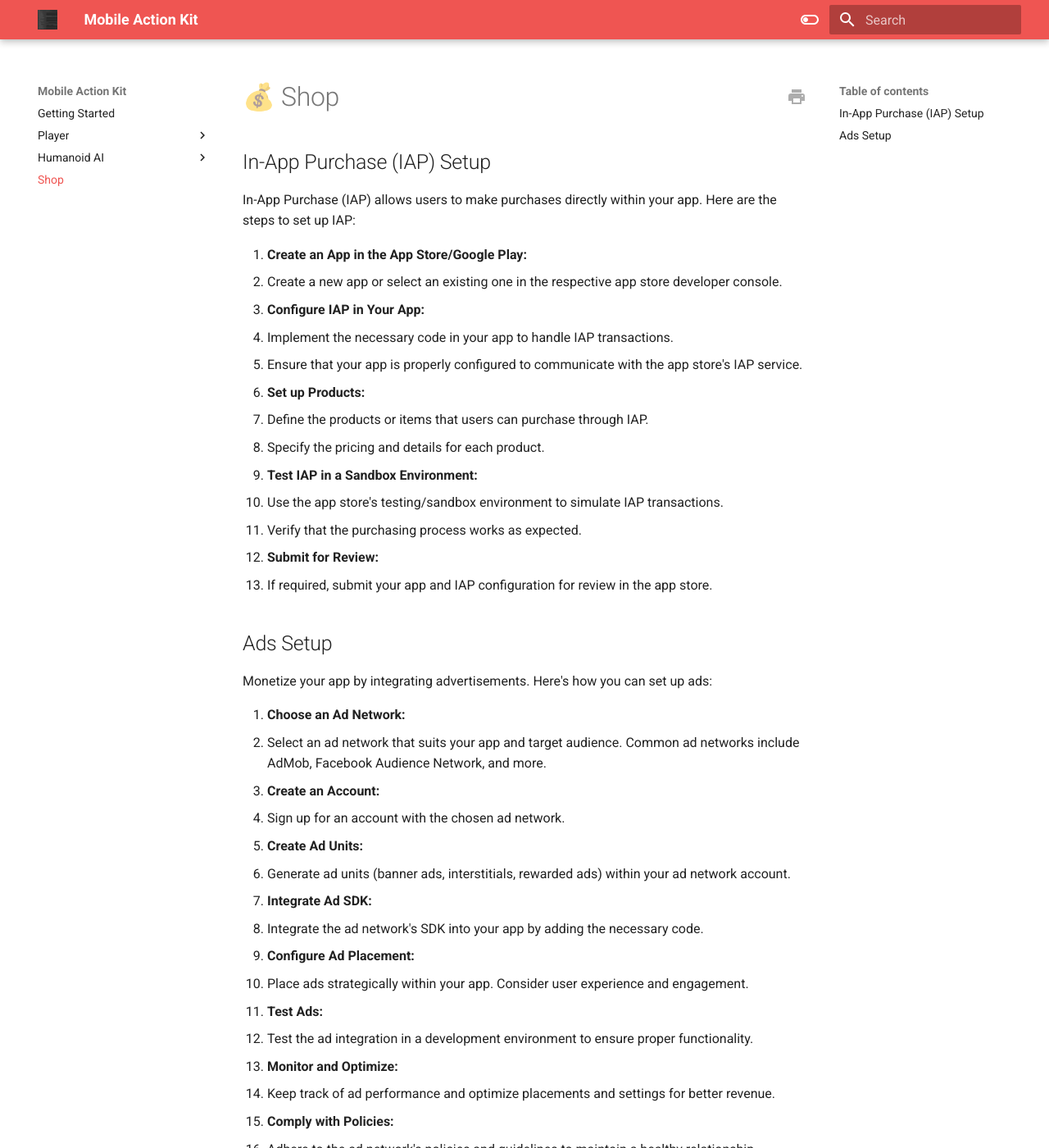
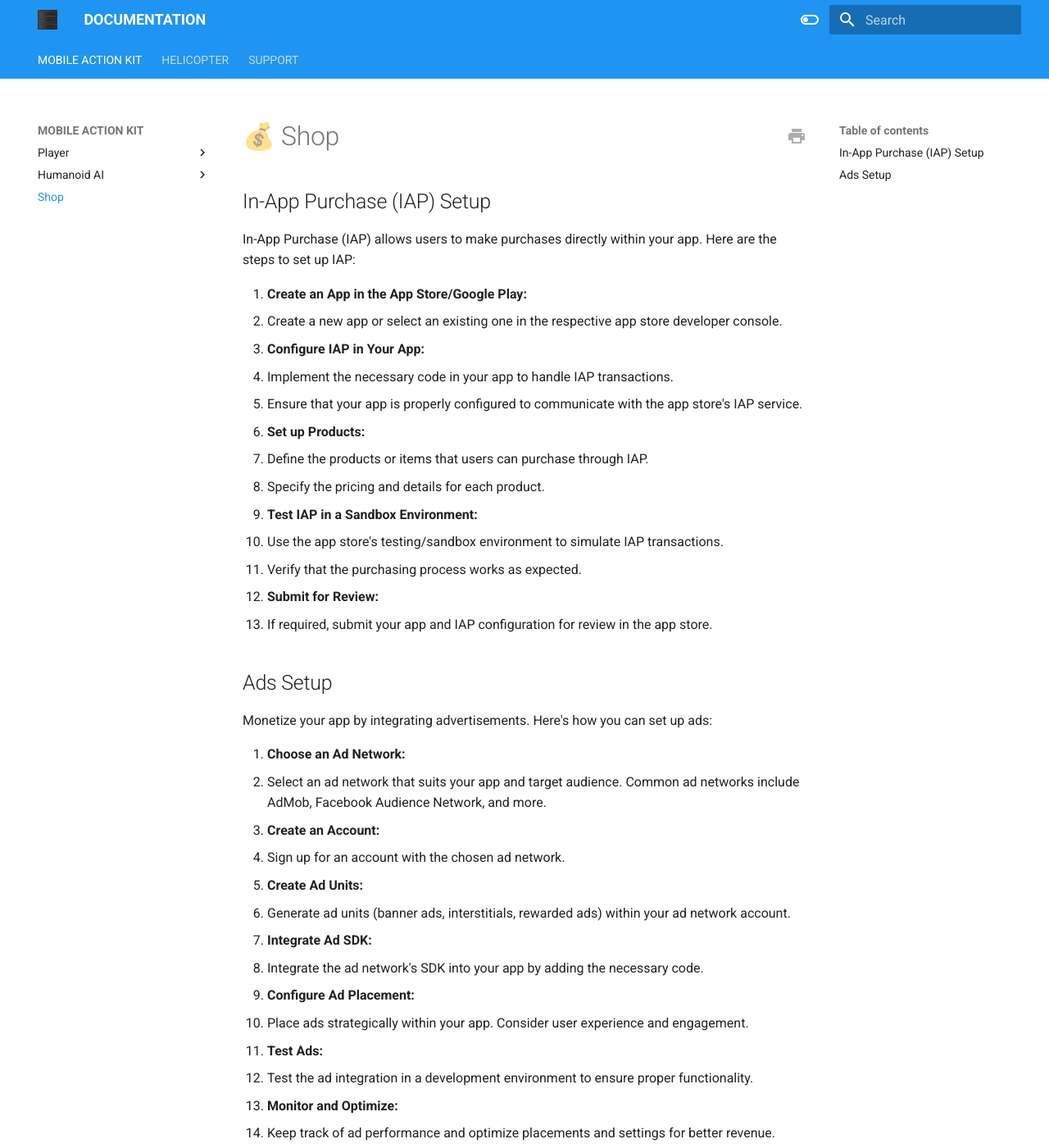
Before and after one commit to sourav1570/mkdoc-test, an MkDocs documentation site: the page built from docs/Shop.md, in a window 1280 px wide and 1400 px high. Shown: the whole window at 82% size. Built offline with MkDocs 1.6.1 and Material for MkDocs 9.7.7, drawn with Linux system fonts in a browser that asks for light colours; some of the changed text lies outside the part shown.

```diff
--- /dev/null
+++ b/docs/overrides/extra.css
@@ -0,0 +1,3 @@
+  [data-md-color-scheme="slate"] {
+    --md-hue: black;
+  }
--- a/mkdocs.yml
+++ b/mkdocs.yml
@@ -1,13 +1,18 @@
-site_name: Mobile Action Kit
+site_name: DOCUMENTATION
 nav:
-  - Getting Started: AISystem.md
-  - Player:
-    - PlayerSetup: AISystem.md
-    - WeaponSetup: AISystem.md
-  - Humanoid AI:
-    - Setting Up Ragdoll: Index.md
-    - Covers: Index.md
-  - Shop: Shop.md
+  - MOBILE ACTION KIT:
+    - Player:
+       - SettingUpPlayer: Index.md
+       - SettingUpWeapon: AISystem.md
+    - Humanoid AI:
+       - Setting Up Ragdoll: Index.md
+       - Covers: Index.md
+    - Shop: Shop.md
+  - HELICOPTER:
+    - Basic Setup:
+       - Animation: Helibase.md
+       - Collider: AISystem.md
+  - SUPPORT: Support.md
 docs_dir: docs
 use_directory_urls: false
 theme:
@@ -15,8 +20,9 @@ theme:
   logo: Images/screen.png
   favicon: Images/screen.png
   custom_dir: docs/overrides
-  nav_style: default  # Set to 'default' for left-side navigation
+  nav_style: default
   features:
+    - navigation.tabs
     - search.highlight
     - content.tabs.link
     - content.code.annotation
@@ -28,13 +34,23 @@ theme:
       toggle:
         icon: material/toggle-switch-off-outline
         name: Switch to dark mode
-      primary: red
-      accent: red
+      primary: blue
+      accent: blue
     - scheme: slate
       toggle:
         icon: material/toggle-switch
         name: Switch to light mode
-      primary: yellow
-      accent: yellow
+      primary: red
+      accent: red
 plugins:
   - search
+extra_css:
+  - overrides/extra.css
+extra:
+  social:
+    - icon: fontawesome/brands/discord
+      link: https://github.com/james-willett
+    - icon: fontawesome/solid/envelope
+      link: https://github.com/james-willett
+copyright: |
+   &copy; 2024<a href="https://github.com/MobileActionKit" target="_blank" rel="noopener">MobileActionKit</a>
```
Also changed, not shown: docs/AISystem.md (+1 -1 lines), docs/Helibase.md (added, +11 -0 lines), docs/Support.md (added, +1 -0 lines), docs/index.md (+0 -4 lines).
